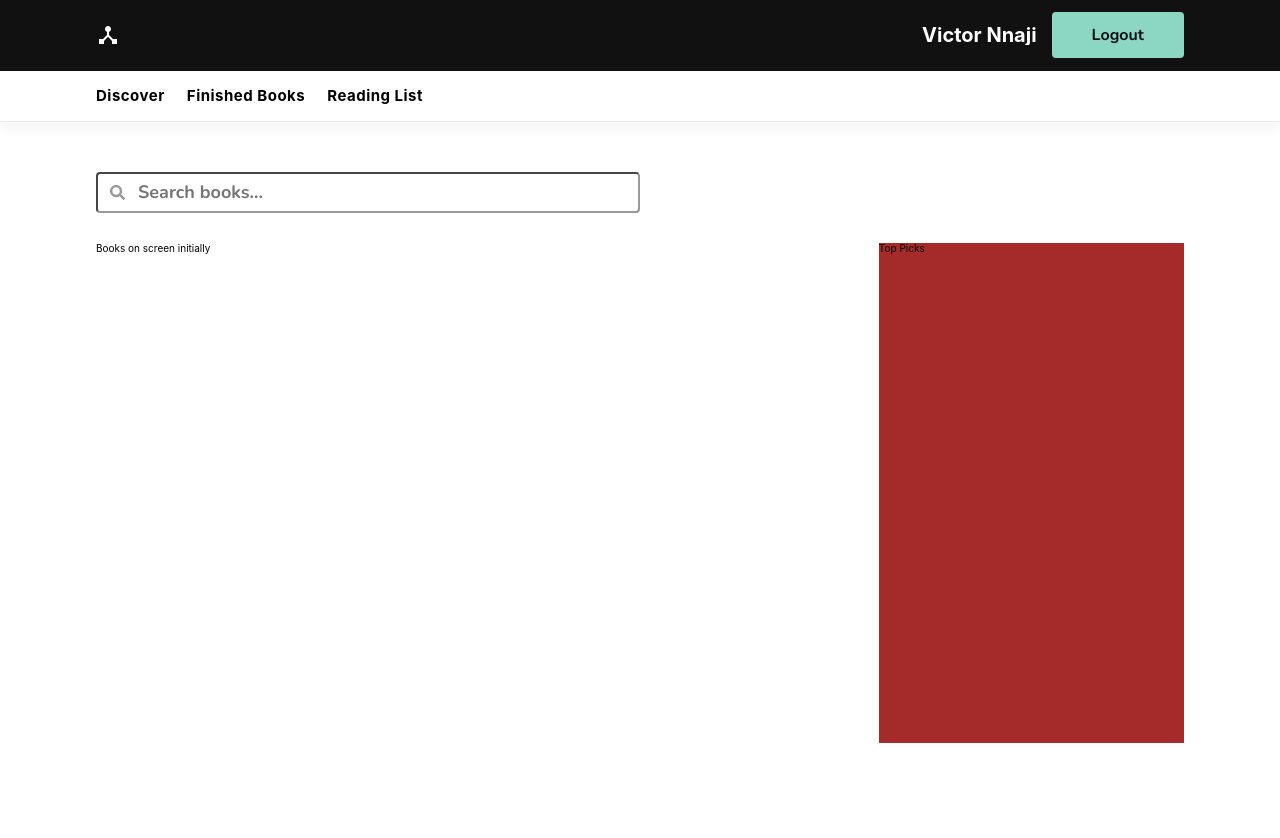
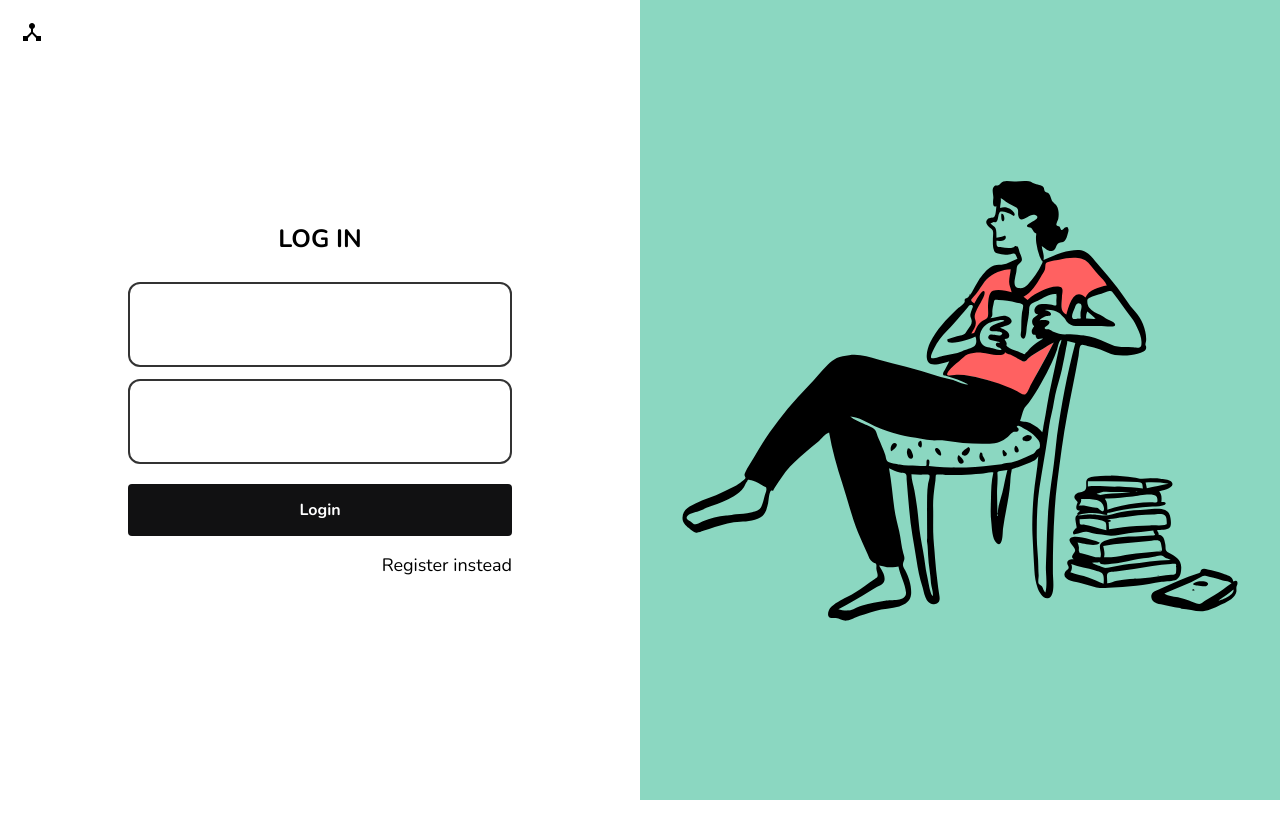
Before and after one commit to victornnaji/livre, a React (Create React App) app: page / in a window 1280 px wide. Shown: the top 838 px of the page. After the commit the page ends 800 px from the top, so only its background shows below. Built offline with nearby package versions, Linux system fonts and the light colour scheme.

Commit message:
add login and resgiter option

```diff
--- a/src/App.js
+++ b/src/App.js
@@ -1,72 +1,15 @@
-import AuthDoddle from 'assets/AuthDoddle';
-import Logo from 'assets/Logo';
-import AuthForm from 'components/Form';
-import styled from 'styled-components';
-import { media, mixin, theme } from 'styles';
-import { AnimatePresence } from "framer-motion";
+import React from 'react'
+import AuthenticatedApp from './AuthenticatedApp'
+import UnAuthenticatedApp from './UnAuthenticatedApp'
+import * as auth from '_helpers/auth_provider'
 
-function App() {
-  return (
-    <StyledApp>
-      <div className="page-logo"><Logo /></div>
-      <AuthContainer>
+const App = () => {
+    const [user, setUser] = React.useState('');
+    const login = form => auth.login(form).then(u => setUser(u))
+    const register = form => auth.register(form).then(u => setUser(u));
+    const logout = () => auth.logout().then(setUser(null));
 
-          <div className="Text-container">
-            <AnimatePresence exitBeforeEnter initial={true}>
-                <RegisterContainer>
-                  <AuthForm buttonText="Get Started"/>
-                </RegisterContainer>
-            </AnimatePresence>
-          </div>
-
-        <div className="Doddle-container">
-          <AuthDoddle />
-        </div>
-
-      </AuthContainer>
-    </StyledApp>
-  );
+    return user ? <AuthenticatedApp  user={user} logout={logout}/> : <UnAuthenticatedApp login={login} register={register}/>
 }
 
-const StyledApp = styled.div`
-  font-family: ${theme.fonts.Nunito};
-  position: relative;
-
-  .page-logo{
-    position: absolute;
-    top: 2rem;
-    left: 2rem;
-  }
-`
-
-const AuthContainer = styled.div`
-  ${mixin.flexBetween};
-  height: 100vh;
-  ${media.phablet`justify-content: center;`}
-
-  .Doddle-container{
-    width: 50%;
-    height: 100%;
-    ${mixin.flexCenter};
-    background-color: ${theme.colors.tertiary};
-
-    & svg{
-      height: 100%;
-    }
-    ${media.phablet`display: none`}
-  }
-
-  .Text-container{
-    width: 50%;
-    ${media.phablet`width: 100%`}
-  }
-`;
-
-const RegisterContainer = styled.div`
-  width: 60%;
-  margin: 0 auto;
-
-  ${media.phone`width: 90%`}
-`;
-
-export default App;
+export default App
--- a/src/Main.js
+++ b/src/AuthenticatedApp.js
@@ -6,14 +6,14 @@ import SubNav from 'components/SubNav';
 import { media, mixin } from 'styles';
 import Discover from 'Pages/Discover';
 
-const Main= () => {
+const AuthenticatedApp= () => {
 
     return (
         <AnimatePresence exitBeforeEnter initial={true}>
             <Nav key="nav"/>
             <SubNav key="subnav"/>
             <DiscoverBookContainer>
-                <Discover key="ahshs"/>
+                <Discover key="discover-key"/>
             </DiscoverBookContainer>
         </AnimatePresence>
     )
@@ -26,4 +26,4 @@ const DiscoverBookContainer = styled.div`
     ${media.phone`padding: 4rem 0`}
 `
 
-export default Main
+export default AuthenticatedApp
--- /dev/null
+++ b/src/UnAuthenticatedApp.js
@@ -0,0 +1,113 @@
+import React from 'react';
+import AuthDoddle from 'assets/AuthDoddle';
+import Logo from 'assets/Logo';
+import AuthForm from 'components/Form';
+import styled from 'styled-components';
+import { media, mixin, theme } from 'styles';
+import { AnimatePresence , motion} from "framer-motion";
+
+function UnAuthenticatedApp({login, register}) {
+
+  const [showRegister, setShowRegister] = React.useState(false);
+
+  const handleRegisterClick = () => {
+    setShowRegister(!showRegister);
+  }
+
+  const transition = {
+    duration: 1,
+    ease: [0.43, 0.13, 0.23, 0.96]
+  };
+
+  const MotionAuthContent = motion.custom(AuthContent);
+  const imageVariants = {
+    exit: { y: "50%", opacity: 0, transition },
+    enter: {
+      y: "0%",
+      opacity: 1,
+      delay: -1,
+      transition
+    }
+  };
+  return (
+    <StyledApp>
+      <div className="page-logo">
+        <Logo />
+      </div>
+      <AuthContainer>
+        <AnimatePresence exitBeforeEnter initial={true}>
+          <motion.div
+            className="Text-container"
+            initial="exit"
+            animate="enter"
+            exit="exit"
+          >
+            <MotionAuthContent variants={imageVariants}>
+              {showRegister ? (
+                <AuthForm
+                  buttonText="Get Started"
+                  register
+                  onSubmit={register}
+                  registerClick={handleRegisterClick}
+                />
+              ) : (
+                <AuthForm
+                  buttonText="Login"
+                  onSubmit={login}
+                  registerClick={handleRegisterClick}
+                />
+              )}
+            </MotionAuthContent>
+          </motion.div>
+        </AnimatePresence>
+
+        <div className="Doddle-container">
+          <AuthDoddle />
+        </div>
+      </AuthContainer>
+    </StyledApp>
+  );
+}
+
+const StyledApp = styled.div`
+  font-family: ${theme.fonts.Nunito};
+  position: relative;
+
+  .page-logo{
+    position: absolute;
+    top: 2rem;
+    left: 2rem;
+  }
+`
+
+const AuthContainer = styled.div`
+  ${mixin.flexBetween};
+  height: 100vh;
+  ${media.phablet`justify-content: center;`}
+
+  .Doddle-container{
+    width: 50%;
+    height: 100%;
+    ${mixin.flexCenter};
+    background-color: ${theme.colors.tertiary};
+
+    & svg{
+      height: 100%;
+    }
+    ${media.phablet`display: none`}
+  }
+
+  .Text-container{
+    width: 50%;
+    ${media.phablet`width: 100%`}
+  }
+`;
+
+const AuthContent = styled.div`
+  width: 60%;
+  margin: 0 auto;
+
+  ${media.phone`width: 90%`}
+`;
+
+export default UnAuthenticatedApp;
--- /dev/null
+++ b/src/_helpers/auth_provider.js
@@ -0,0 +1,51 @@
+// pretend this is firebase, netlify, or auth0's code.
+// you shouldn't have to implement something like this in your own app
+
+const localStorageKey = '__auth_provider_token__'
+
+async function getToken() {
+  // if we were a real auth provider, this is where we would make a request
+  // to retrieve the user's token. (It's a bit more complicated than that...
+  // but you're probably not an auth provider so you don't need to worry about it).
+  return window.localStorage.getItem(localStorageKey)
+}
+
+function handleUserResponse({user}) {
+  window.localStorage.setItem(localStorageKey, user.token)
+  return user
+}
+
+function login({username, password}) {
+  return client('login', {username, password}).then(handleUserResponse)
+}
+
+function register({username, password}) {
+  return client('register', {username, password}).then(handleUserResponse)
+}
+
+async function logout() {
+  window.localStorage.removeItem(localStorageKey)
+}
+
+// an auth provider wouldn't use your client, they'd have their own
+// so that's why we're not just re-using the client
+const authURL = process.env.REACT_APP_AUTH_URL
+
+async function client(endpoint, data) {
+  const config = {
+    method: 'POST',
+    body: JSON.stringify(data),
+    headers: {'Content-Type': 'application/json'},
+  }
+
+  return window.fetch(`${authURL}/${endpoint}`, config).then(async response => {
+    const data = await response.json()
+    if (response.ok) {
+      return data
+    } else {
+      return Promise.reject(data)
+    }
+  })
+}
+
+export {getToken, login, register, logout, localStorageKey}
--- a/src/components/Form.js
+++ b/src/components/Form.js
@@ -34,8 +34,9 @@ const SignupSchema = Yup.object().shape({
     password: Yup.string()
       .required('Required')
   });
-const AuthForm = ({onSubmit, buttonText}) => {
+const AuthForm = ({onSubmit, buttonText, register, registerClick}) => {
     return (
+      <>
       <Formik
         initialValues={{
           username: "",
@@ -58,10 +59,11 @@ const AuthForm = ({onSubmit, buttonText}) => {
                   transition: { staggerChildren: 1.05, staggerDirection: -1 },
                 },
                 enter: {
-                  transition: { staggerChildren: 0.07, delayChildren: 0.5 },
+                  transition: { staggerChildren: 0.07, delayChildren: 0.5},
                 },
               }}
             >
+              <motion.h2 variants={buttonVariants} className="auth-heading">{register ? "Sign up" : "Log in"}</motion.h2>
               <motion.div variants={buttonVariants}>
                 <StyledFormikField name="username" />
               </motion.div>
@@ -86,10 +88,12 @@ const AuthForm = ({onSubmit, buttonText}) => {
                   {buttonText}
                 </StyledButton>
               </motion.div>
+              <motion.div variants={buttonVariants} className="auth-redirect">{register ? (<p>Already a user? <span onClick={registerClick}>Login now</span></p>): (<span onClick={registerClick}>Register instead</span>)}</motion.div>
             </motion.div>
           </StyledFormikForm>
         )}
       </Formik>
+      </>
     );
 }
 
@@ -113,6 +117,20 @@ const StyledFormikForm = styled(Form)`
         color: ${theme.colors.secondary};
         font-weight: 700;
     }
+
+    .auth-heading{
+      margin-bottom: 3rem;
+      font-size: 2.5rem;
+      text-align: center;
+      text-transform: uppercase;
+      font-weight: 700;
+    }
+
+    .auth-redirect{
+      margin-top: 2rem;
+      font-size: 1.8rem;
+      text-align: right;
+    }
 `;
 
 const StyledFormikField = styled(Field)`
--- a/src/index.js
+++ b/src/index.js
@@ -1,9 +1,9 @@
 import React from 'react';
 import ReactDOM from 'react-dom';
 import './index.css';
-// import App from './App';
+import App from './App';
 import reportWebVitals from './reportWebVitals';
-import Main from 'Main';
+// import Main from 'Main';
 
 const {worker} = require('./test/server');
 worker.start();
@@ -11,8 +11,8 @@ worker.start();
 
 ReactDOM.render(
   <React.StrictMode>
-    {/* <App /> */}
-    <Main />
+    <App />
+    {/* <Main /> */}
   </React.StrictMode>,
   document.getElementById('root')
 );
```
Also changed, not shown: 1 other file (tests, documents, lock files or other folders).
